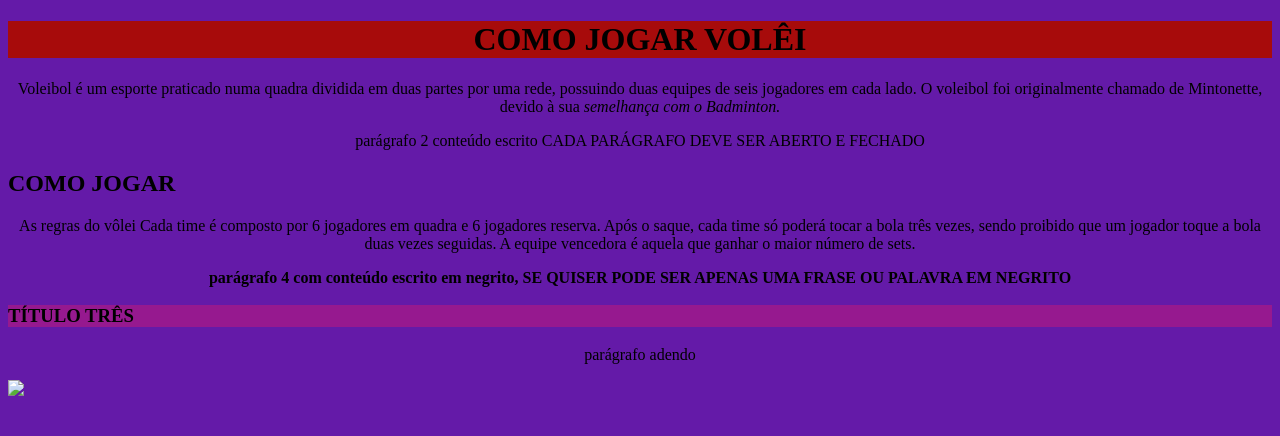
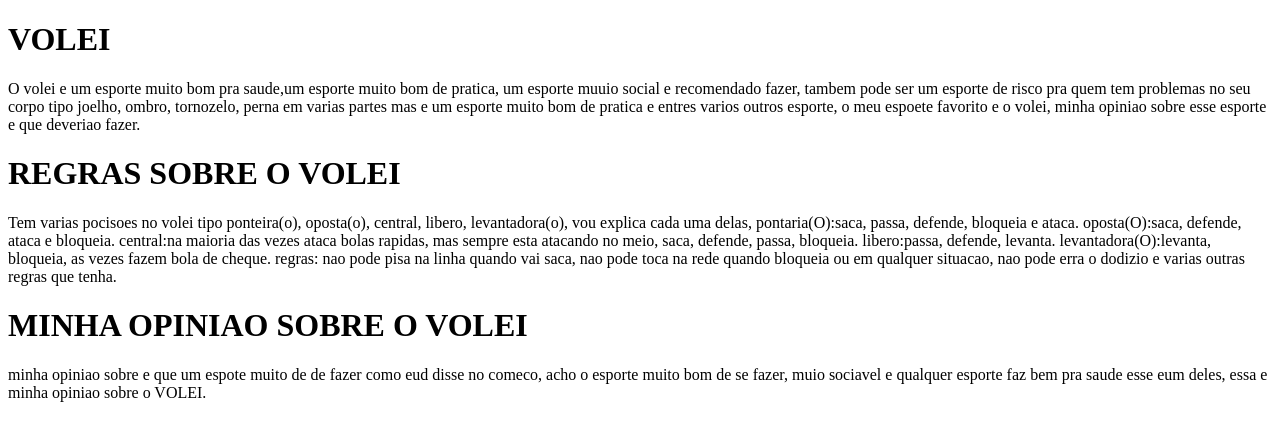
Before and after one commit to Nicolas1523/pc-2023, a plain HTML site: page index.html in a window 1280 px wide. Drawn offline with Linux system fonts and the light colour scheme.

Commit message:
Add files via upload

```diff
--- a/index.html
+++ b/index.html
@@ -1,25 +1,33 @@
 <!DOCTYPE html>
-<html lang="pt-br">
+<html lang="en">
 <head>
     <meta charset="UTF-8">
-    <meta http-equiv="X-UA-Compatible" content="IE=edge">
     <meta name="viewport" content="width=device-width, initial-scale=1.0">
-    <title>título estrutural que aparece na aba do navegador</title>
-    <link rel="stylesheet" href="nicolas.css">
+    <title>Document</title>
 </head>
+<body>
+          <h1>VOLEI</h1>
 
-<body>
+   <P> O volei e um esporte muito bom pra saude,um esporte muito bom de pratica, um esporte muuio social e recomendado fazer,
+   tambem pode ser um esporte de risco pra quem tem problemas no seu corpo tipo joelho, ombro, tornozelo, perna em varias partes
+    mas e um esporte muito bom de pratica e entres varios outros esporte, o meu espoete favorito e o volei, minha opiniao sobre esse esporte
+    e que deveriao fazer.</P>
 
-<h1> COMO JOGAR VOLÊI </h1>
+          <h1>REGRAS SOBRE O VOLEI</h1>
 
-    <p> Voleibol é um esporte praticado numa quadra dividida em duas partes por uma rede, possuindo duas equipes de seis jogadores em cada lado. O voleibol foi originalmente chamado de Mintonette, devido à sua  <em>semelhança com o Badminton.</em></p>
-<p> parágrafo 2 conteúdo escrito CADA PARÁGRAFO DEVE SER ABERTO E FECHADO</p>
-    <h2> COMO JOGAR </h2>
-<p> As regras do vôlei
-    Cada time é composto por 6 jogadores em quadra e 6 jogadores reserva. Após o saque, cada time só poderá tocar a bola três vezes, sendo proibido que um jogador toque a bola duas vezes seguidas. A equipe vencedora é aquela que ganhar o maior número de sets. </p>
-<p> <strong> parágrafo 4 com conteúdo escrito em negrito, SE QUISER PODE SER APENAS UMA FRASE OU PALAVRA EM NEGRITO </strong> </p>
-    <h3> TÍTULO TRÊS</h3>
-    <p>parágrafo adendo</p>
-<img src="abertura.webp">
+   <p> Tem varias pocisoes no volei tipo ponteira(o), oposta(o), central, libero, levantadora(o), vou explica cada uma delas,
+    pontaria(O):saca, passa, defende, bloqueia e ataca.
+    oposta(O):saca, defende, ataca e bloqueia.
+    central:na maioria das vezes ataca bolas rapidas, mas sempre esta atacando no meio, saca, defende, passa, bloqueia.
+    libero:passa, defende, levanta.
+    levantadora(O):levanta, bloqueia, as vezes fazem bola de cheque.
+    regras: nao pode pisa na linha quando vai saca, nao pode toca na rede quando bloqueia ou em qualquer situacao, nao pode erra o dodizio e varias outras
+    regras que tenha.</p>
+
+        <h1>MINHA OPINIAO SOBRE O VOLEI</h1>
+
+    <p>minha opiniao sobre e que um espote muito de de fazer como eud disse no comeco, acho o esporte muito bom de se fazer, muio sociavel e qualquer
+    esporte faz bem pra saude esse eum deles, essa e minha opiniao sobre o VOLEI.</p>
+
 </body>
 </html>
```
